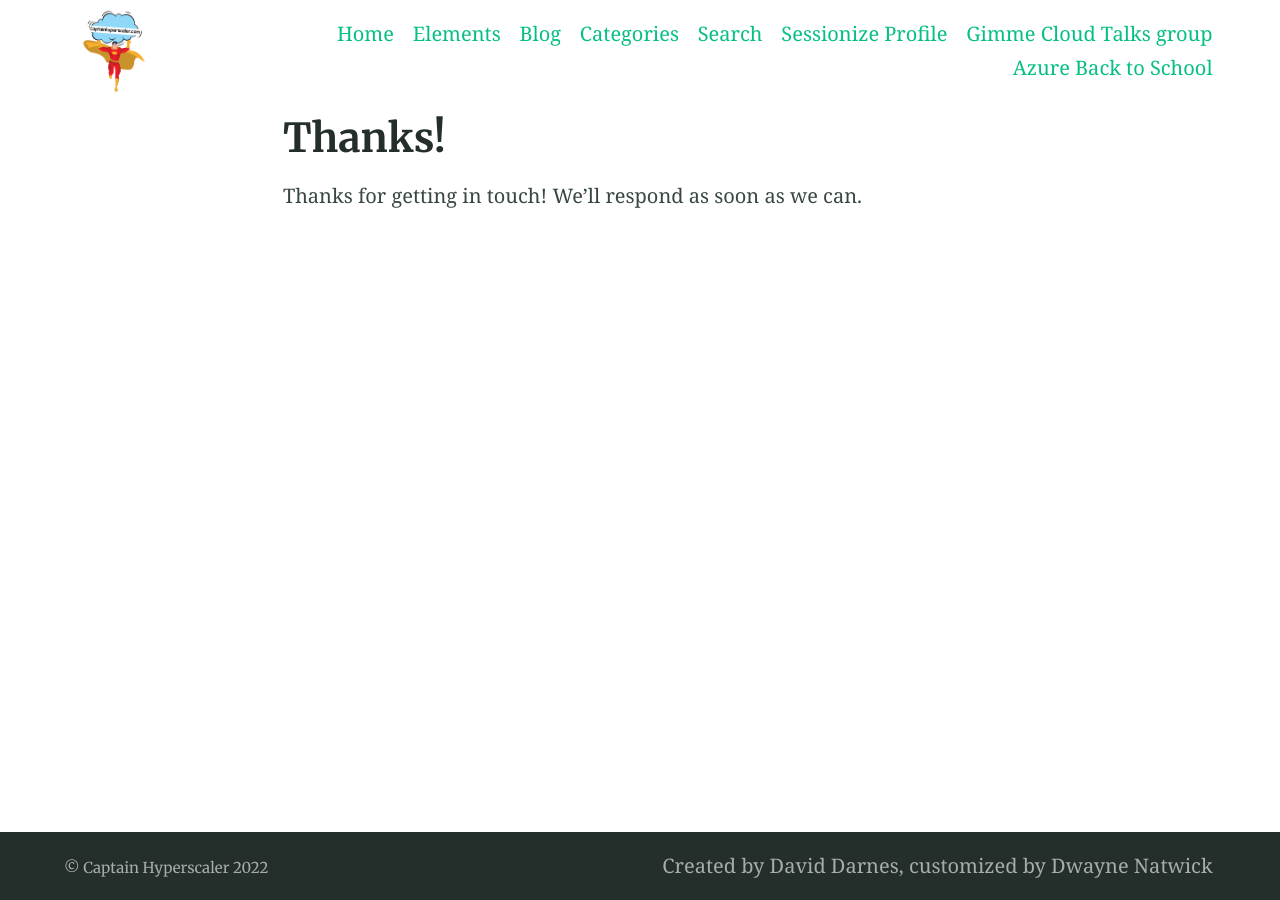
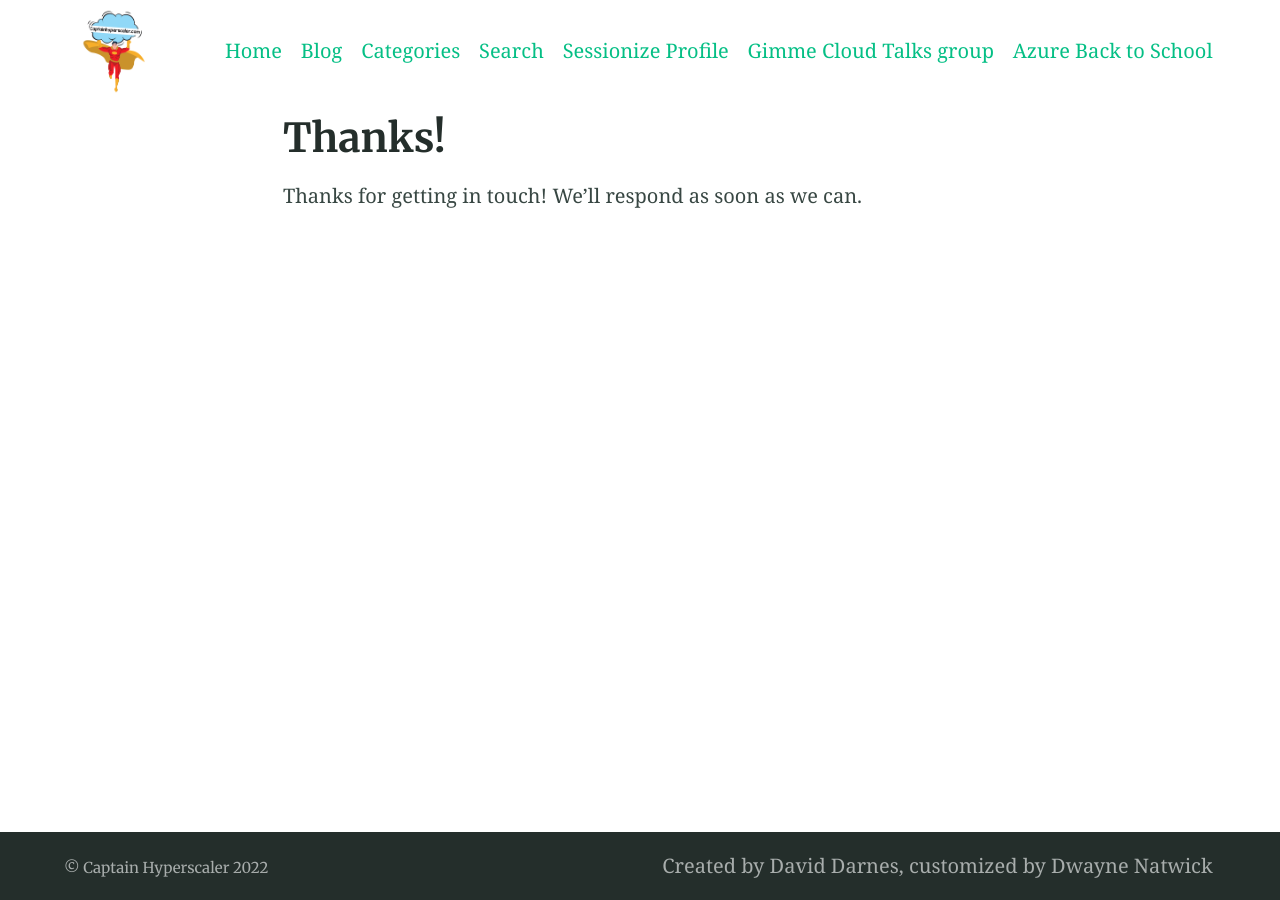
Before and after one commit to captainhyperscaler/captainhyperscaler.github.io, a Jekyll site: the page built from thanks.md, in a window 1280 px wide. Built offline with Jekyll 4.4.1, drawn with Linux system fonts in a browser that asks for light colours.

Commit message:
Update _config.yml

```diff
--- a/_config.yml
+++ b/_config.yml
@@ -122,8 +122,6 @@ favicons: # Favicons are also used in the manifest file. Syntax is 'size: path'
 navigation_header:
 - title: Home
   url: /
-- title: Elements
-  url: /elements/
 - title: Blog
   url: /blog/
 - title: Categories
@@ -136,6 +134,8 @@ navigation_header:
   url: http://gimmecloudtalks.com
 - title: Azure Back to School
   url: http://azurebacktoschool.com
+
+#- title: Elements url: /elements/
 
 navigation_footer:
 - title: Created by David Darnes, customized by Dwayne Natwick
```
